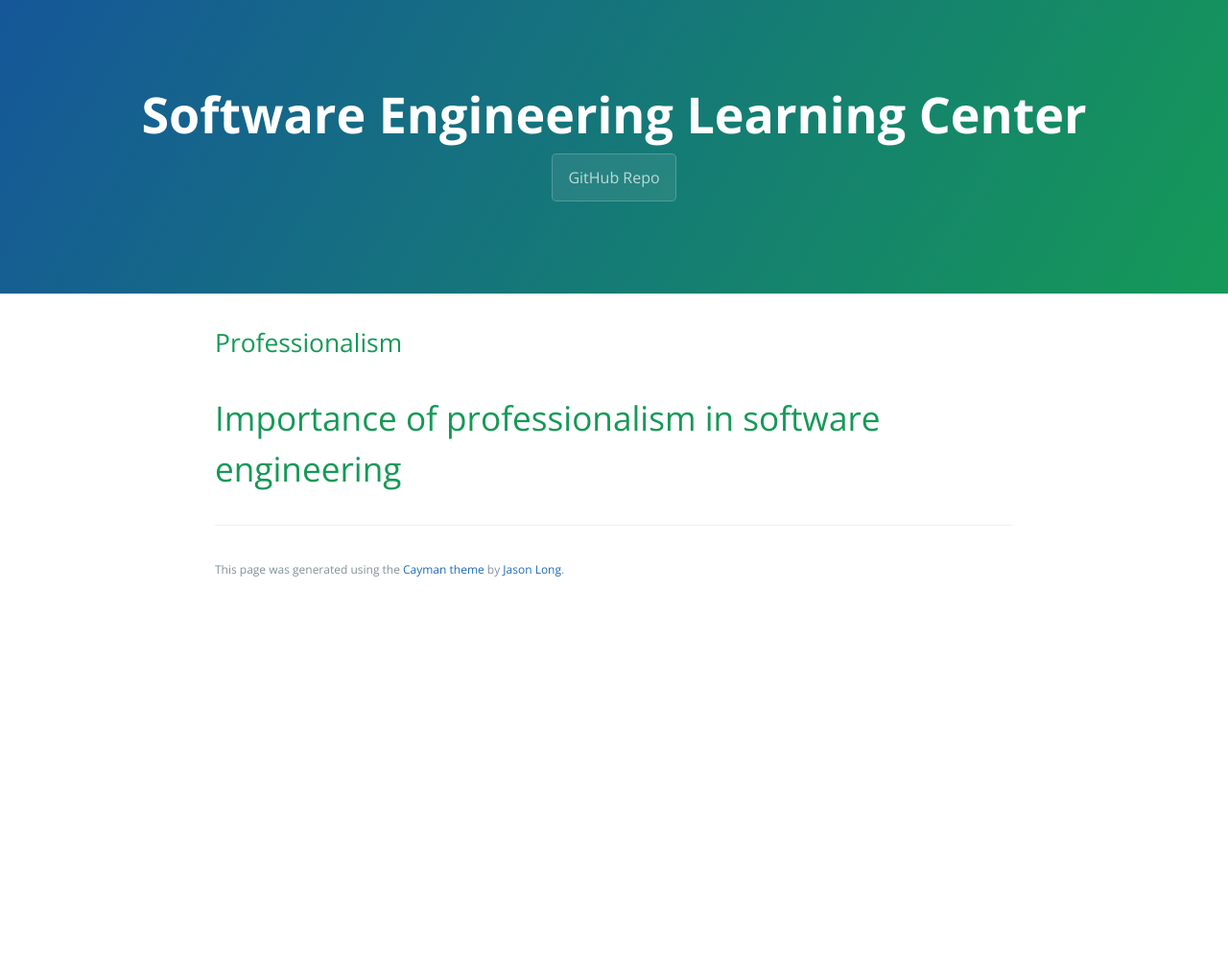
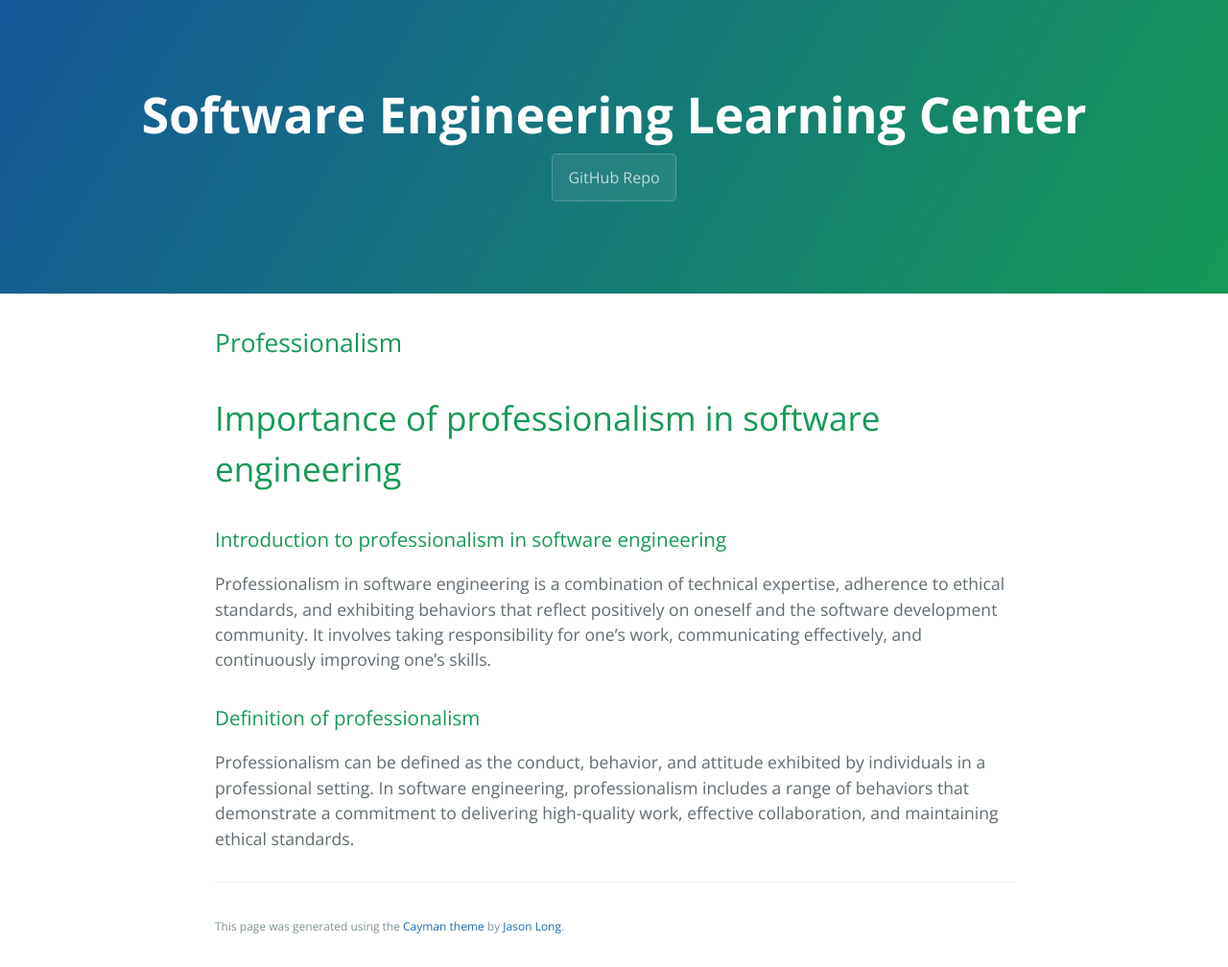
Before and after one commit to learning-software-engineering/learning-software-engineering.github.io, a Jekyll site: the page built from Topics/Professionalism.md, in a window 1280 px wide. Shown: the whole page at 96% size. Built offline with Jekyll 4.4.1, drawn with Linux system fonts in a browser that asks for light colours; our own code applies the rules of GitHub Pages for plain Markdown files; before the commit the page ends 900 px from its top, so only the background shows below that.

Commit message:
Update Professionalism.md

```diff
--- a/Topics/Professionalism.md
+++ b/Topics/Professionalism.md
@@ -1,3 +1,9 @@
 ## Professionalism
 
 # Importance of professionalism in software engineering
+
+### Introduction to professionalism in software engineering
+Professionalism in software engineering is a combination of technical expertise, adherence to ethical standards, and exhibiting behaviors that reflect positively on oneself and the software development community. It involves taking responsibility for one's work, communicating effectively, and continuously improving one's skills.
+
+### Definition of professionalism
+Professionalism can be defined as the conduct, behavior, and attitude exhibited by individuals in a professional setting. In software engineering, professionalism includes a range of behaviors that demonstrate a commitment to delivering high-quality work, effective collaboration, and maintaining ethical standards.
```
